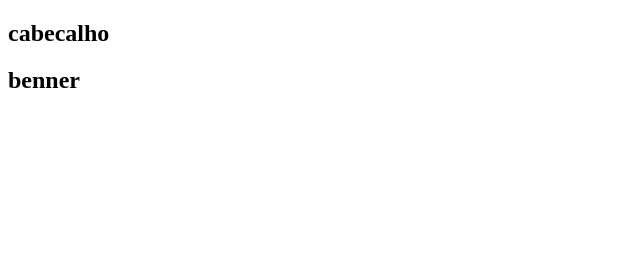
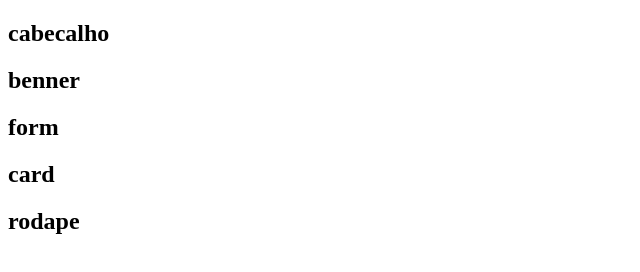
Before and after one commit to FilentSteven/09-12-24, a plain HTML site: page index.html in a window 1280 px wide. Shown: the whole page, without its empty margins (0-640 px from the left). Drawn offline with Linux system fonts and the light colour scheme.

Commit message:
landingpage08-esqueleto

```diff
--- a/index.html
+++ b/index.html
@@ -11,10 +11,26 @@
             <h1>cabecalho</h1>
         </div>
     </section>
+
     <section>
         <div>
             <h1>benner</h1>
         </div>
     </section>
+    <section>
+        <div>
+            <h1>form</h1>
+        </div>
+    </section>
+    <section>
+        <div>
+            <h1>card</h1>
+        </div>
+    </section>
+    <section>
+        <div>
+            <h1>rodape</h1>
+        </div>
+    </section>
 </body>
 </html>
```
Also changed, not shown: landingpage08.html (added, +11 -0 lines).
